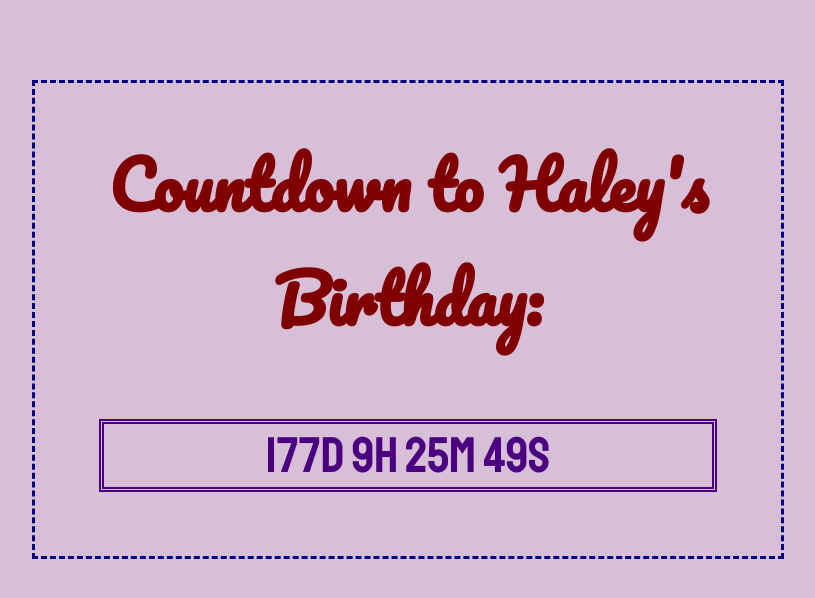
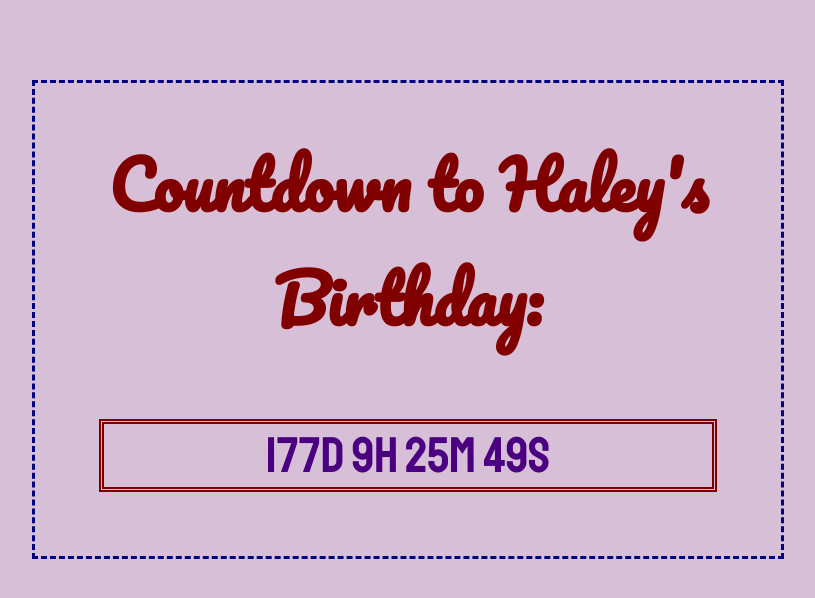
Before and after one commit to HJoRo/week5, a website: page countdown.html in a window 1280 px wide. Shown: the whole page, without its empty margins (232-1047 px from the left). Drawn offline with Linux system fonts and the light colour scheme.

Commit message:
comments

```diff
--- a/countdown.css
+++ b/countdown.css
@@ -18,6 +18,7 @@ html {
     margin: 5vw;
     border-style: double;
     border-width: 5px;
+    border-color: maroon;
     font-family: 'Staatliches';
     font-size: 50px;
     color: indigo;
```
Also changed, not shown: countdown.js (+10 -0 lines), faker.html (added), faking.js (added).
